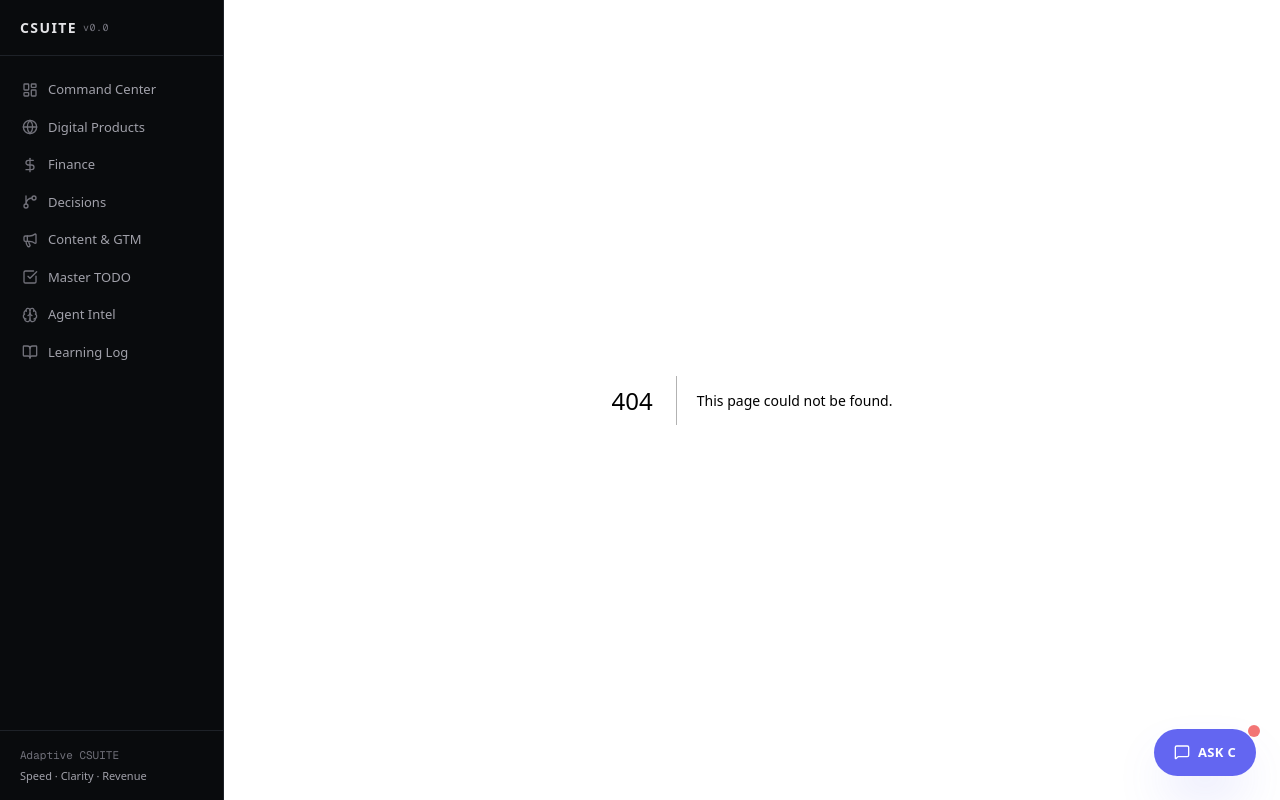
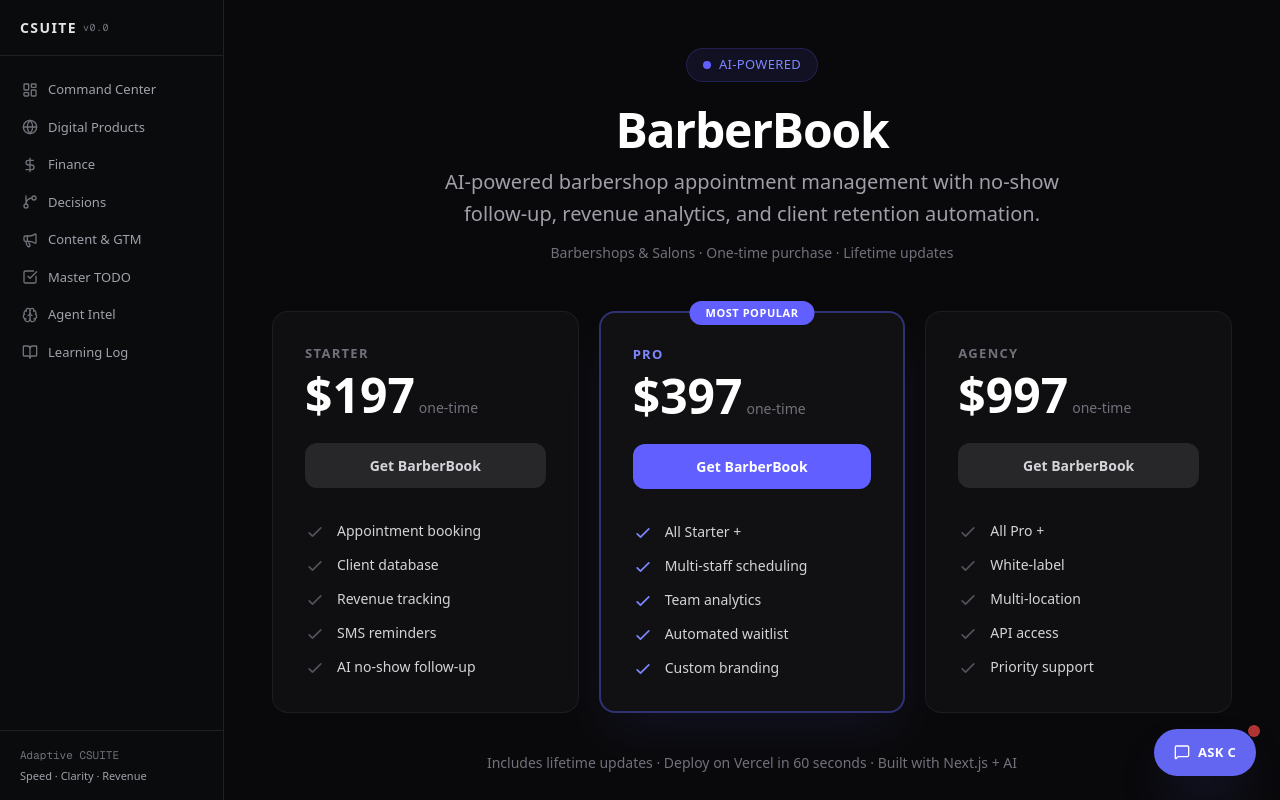
Before and after one commit to RIPdrmac/csuite, a Next.js app: page /pricing in a window 1280 px wide. Before the commit this address had no page. Built offline with nearby package versions, Linux system fonts and the light colour scheme.

Commit message:
Add pricing cards page for product images

```diff
--- /dev/null
+++ b/src/app/pricing/page.tsx
@@ -0,0 +1,93 @@
+import { products } from '@/data/products';
+
+function PricingCard({ product }: { product: typeof products[0] }) {
+  const tiers = [
+    { name: 'Starter', price: product.tiers.starter.price, features: product.tiers.starter.features, popular: false },
+    { name: 'Pro', price: product.tiers.pro.price, features: product.tiers.pro.features, popular: true },
+    { name: 'Agency', price: product.tiers.agency.price, features: product.tiers.agency.features, popular: false },
+  ];
+
+  return (
+    <div className="min-h-screen bg-[#09090b] flex items-center justify-center p-12">
+      <div className="max-w-5xl w-full">
+        {/* Header */}
+        <div className="text-center mb-12">
+          <div className="inline-flex items-center gap-2 px-4 py-1.5 rounded-full bg-indigo-500/10 border border-indigo-500/20 mb-6">
+            <div className="w-2 h-2 rounded-full bg-indigo-500" />
+            <span className="text-[13px] text-indigo-400 font-medium tracking-wide">AI-POWERED</span>
+          </div>
+          <h1 className="text-5xl font-bold text-white tracking-tight mb-3">{product.name}</h1>
+          <p className="text-xl text-zinc-400 max-w-2xl mx-auto leading-relaxed">{product.description}</p>
+          <p className="text-sm text-zinc-500 mt-3">{product.niche} · One-time purchase · Lifetime updates</p>
+        </div>
+
+        {/* Pricing grid */}
+        <div className="grid grid-cols-3 gap-5">
+          {tiers.map((tier) => (
+            <div
+              key={tier.name}
+              className={`relative rounded-2xl p-8 ${
+                tier.popular
+                  ? 'bg-[#111113] border-2 border-indigo-500/40 shadow-2xl shadow-indigo-500/10'
+                  : 'bg-[#0f0f11] border border-zinc-800/60'
+              }`}
+            >
+              {tier.popular && (
+                <div className="absolute -top-3 left-1/2 -translate-x-1/2 px-4 py-1 rounded-full bg-indigo-500 text-white text-[11px] font-bold tracking-wider uppercase">
+                  Most Popular
+                </div>
+              )}
+              <div className={`text-[13px] font-semibold uppercase tracking-widest mb-2 ${tier.popular ? 'text-indigo-400' : 'text-zinc-500'}`}>
+                {tier.name}
+              </div>
+              <div className="flex items-baseline gap-1 mb-6">
+                <span className="text-5xl font-bold text-white">${tier.price}</span>
+                <span className="text-zinc-500 text-sm">one-time</span>
+              </div>
+              <button className={`w-full py-3 rounded-xl text-[14px] font-semibold mb-8 transition-all ${
+                tier.popular
+                  ? 'bg-indigo-500 text-white hover:bg-indigo-400'
+                  : 'bg-zinc-800 text-zinc-300 hover:bg-zinc-700'
+              }`}>
+                Get {product.name}
+              </button>
+              <ul className="space-y-3">
+                {tier.features.map((f, i) => (
+                  <li key={i} className="flex items-start gap-3 text-[14px]">
+                    <svg className={`w-5 h-5 flex-shrink-0 mt-0.5 ${tier.popular ? 'text-indigo-400' : 'text-zinc-600'}`} fill="none" viewBox="0 0 24 24" stroke="currentColor" strokeWidth={2}>
+                      <path strokeLinecap="round" strokeLinejoin="round" d="M5 13l4 4L19 7" />
+                    </svg>
+                    <span className="text-zinc-300">{f}</span>
+                  </li>
+                ))}
+              </ul>
+            </div>
+          ))}
+        </div>
+
+        {/* Footer */}
+        <div className="text-center mt-10">
+          <p className="text-zinc-500 text-sm">
+            Includes lifetime updates · Deploy on Vercel in 60 seconds · Built with Next.js + AI
+          </p>
+        </div>
+      </div>
+    </div>
+  );
+}
+
+export default function PricingPage() {
+  const slug = typeof window !== 'undefined' ? new URLSearchParams(window.location.search).get('product') : null;
+  // Default to BarberBook, show all 3 stacked for screenshot purposes
+  const featured = products.filter(p => ['p1', 'p2', 'p3'].includes(p.id));
+
+  return (
+    <div className="bg-[#09090b]">
+      {featured.map(p => (
+        <div key={p.id} id={p.slug}>
+          <PricingCard product={p} />
+        </div>
+      ))}
+    </div>
+  );
+}
--- a/src/app/products/page.tsx
+++ b/src/app/products/page.tsx
@@ -137,7 +137,7 @@ export default function ProductsPage() {
                             {tier}
                           </div>
                           <div className="text-lg font-mono font-semibold text-foreground mb-2">
-                            {formatCurrency(product.tiers[tier].price)}<span className="text-[11px] text-muted font-normal">/mo</span>
+                            {formatCurrency(product.tiers[tier].price)}<span className="text-[11px] text-muted font-normal"></span>
                           </div>
                           <ul className="space-y-1">
                             {product.tiers[tier].features.map((f, i) => (
```
